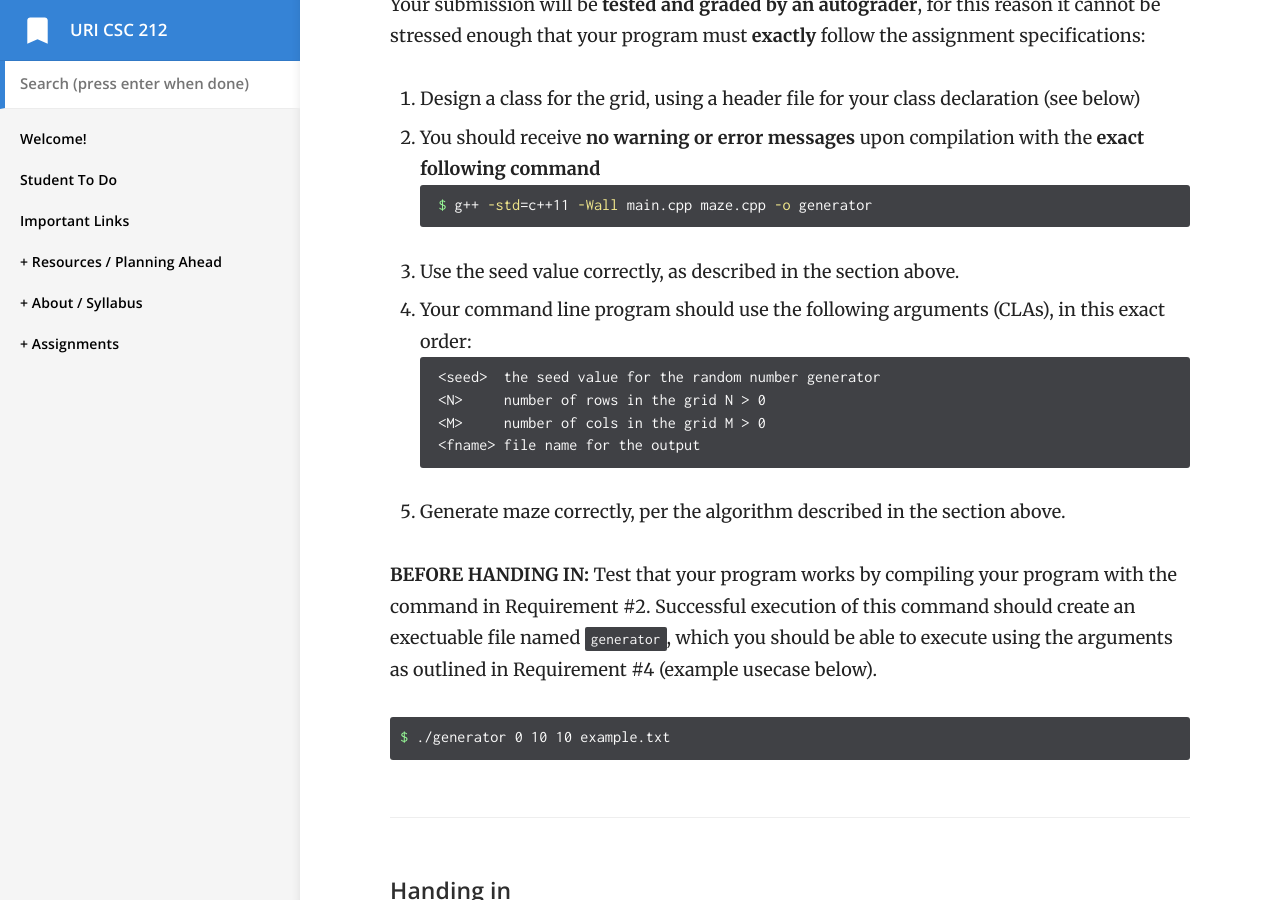
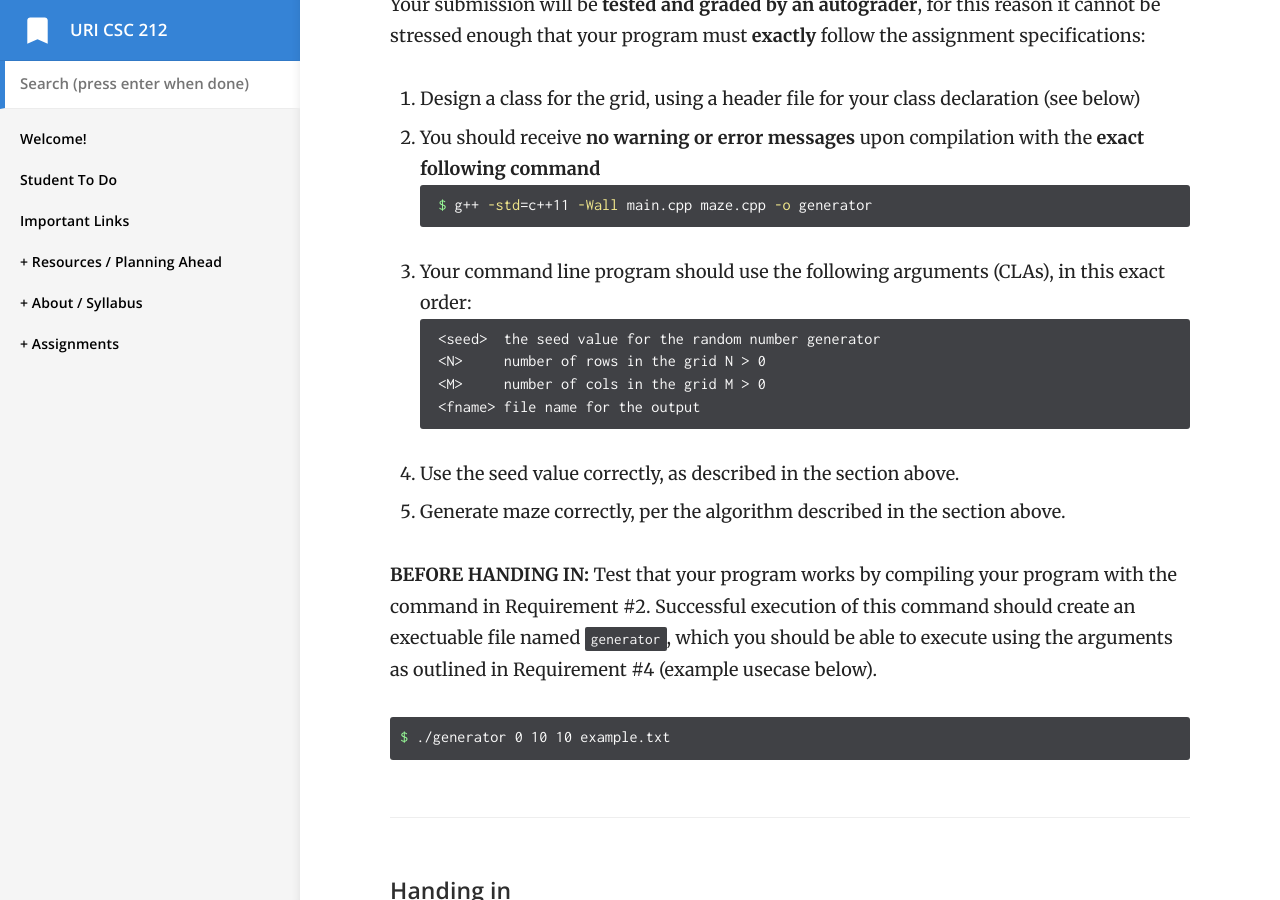
Before and after one commit to vcc-csc212/sp21-archive, a Jekyll site: the page built from _docs/dds/dd2/dd2.md, in a window 1280 px wide and 900 px high, scrolled down 7270 px. Built offline with Jekyll 4.4.1, drawn with Linux system fonts in a browser that asks for light colours.

````diff
--- a/_docs/dds/dd2/dd2.md
+++ b/_docs/dds/dd2/dd2.md
@@ -136,14 +136,14 @@ Your submission will be **tested and graded by an autograder**, for this reason
 ```bash
 	$ g++ -std=c++11 -Wall main.cpp maze.cpp -o generator
 ```
-3. Use the seed value correctly, as described in the section above.
-4. Your command line program should use the following arguments (CLAs), in this exact order:
+3. Your command line program should use the following arguments (CLAs), in this exact order:
 ```text
 	<seed>  the seed value for the random number generator
 	<N>     number of rows in the grid N > 0
 	<M>     number of cols in the grid M > 0
 	<fname> file name for the output
 ```
+4. Use the seed value correctly, as described in the section above.
 5. Generate maze correctly, per the algorithm described in the section above.
 
 **BEFORE HANDING IN:** Test that your program works by compiling your program with the command in Requirement #2. Successful execution of this command should create an exectuable file named `generator`, which you should be able to execute using the arguments as outlined in Requirement #4 (example usecase below).
````
